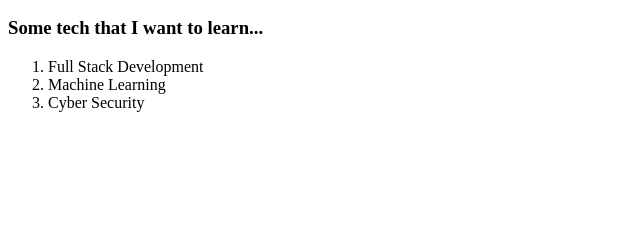
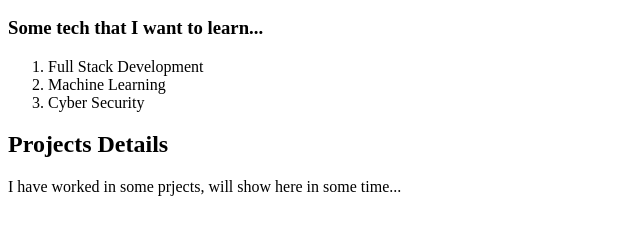
Before and after one commit to yatinhudda/yatenderhudda.com, a plain HTML site: page index.html in a window 1280 px wide. Shown: the part 110-344 px from the top of the page, without its empty margins (0-640 px from the left). Drawn offline with Linux system fonts and the light colour scheme.

Commit message:
update-details of project

```diff
--- a/index.html
+++ b/index.html
@@ -15,5 +15,8 @@
         <li>Machine Learning</li>
         <li>Cyber Security</li>
     </ol>
+    <h2>Projects Details</h2>
+    <p>I have worked in some prjects, will show here in some time...</p>
+
 </body>
 </html>
```
